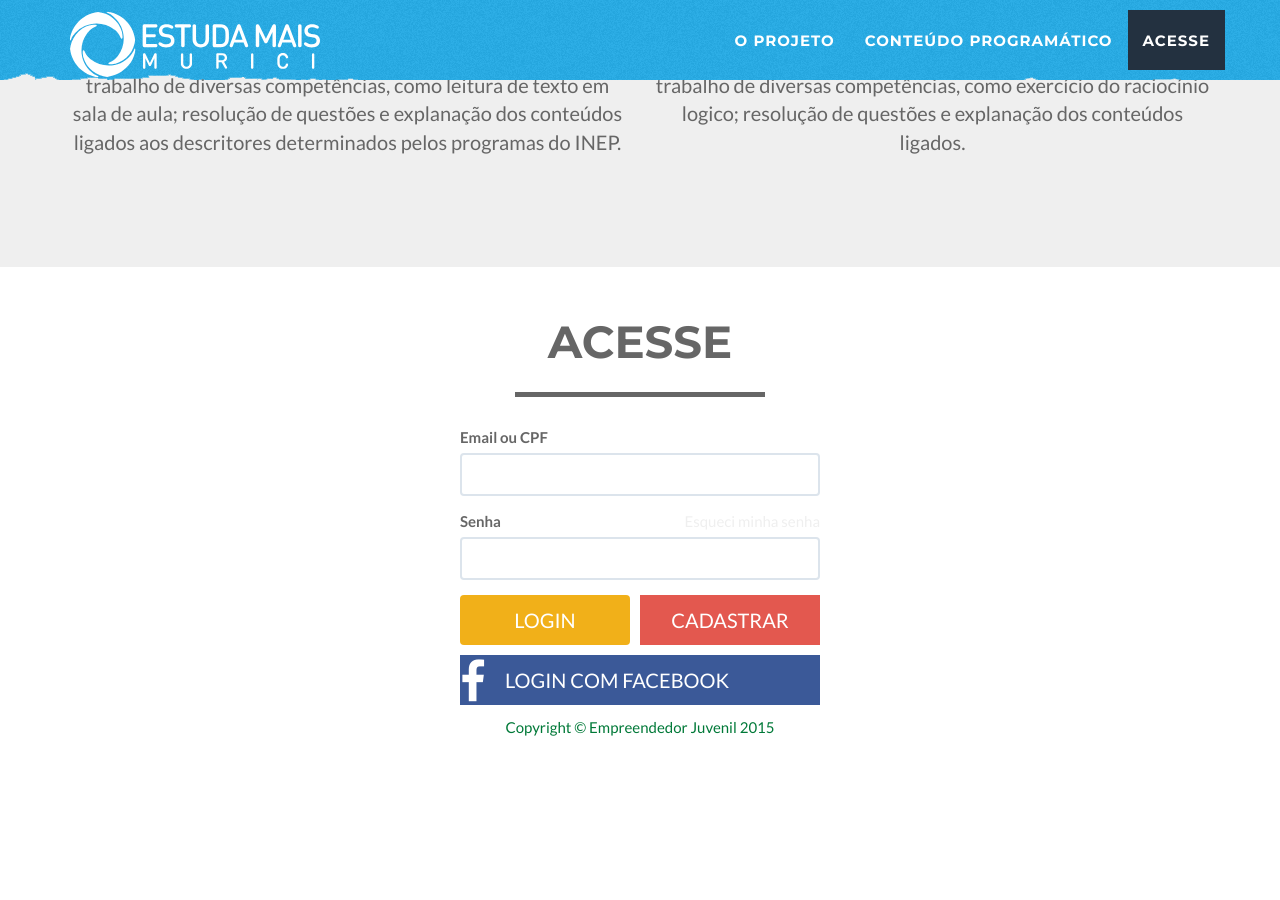
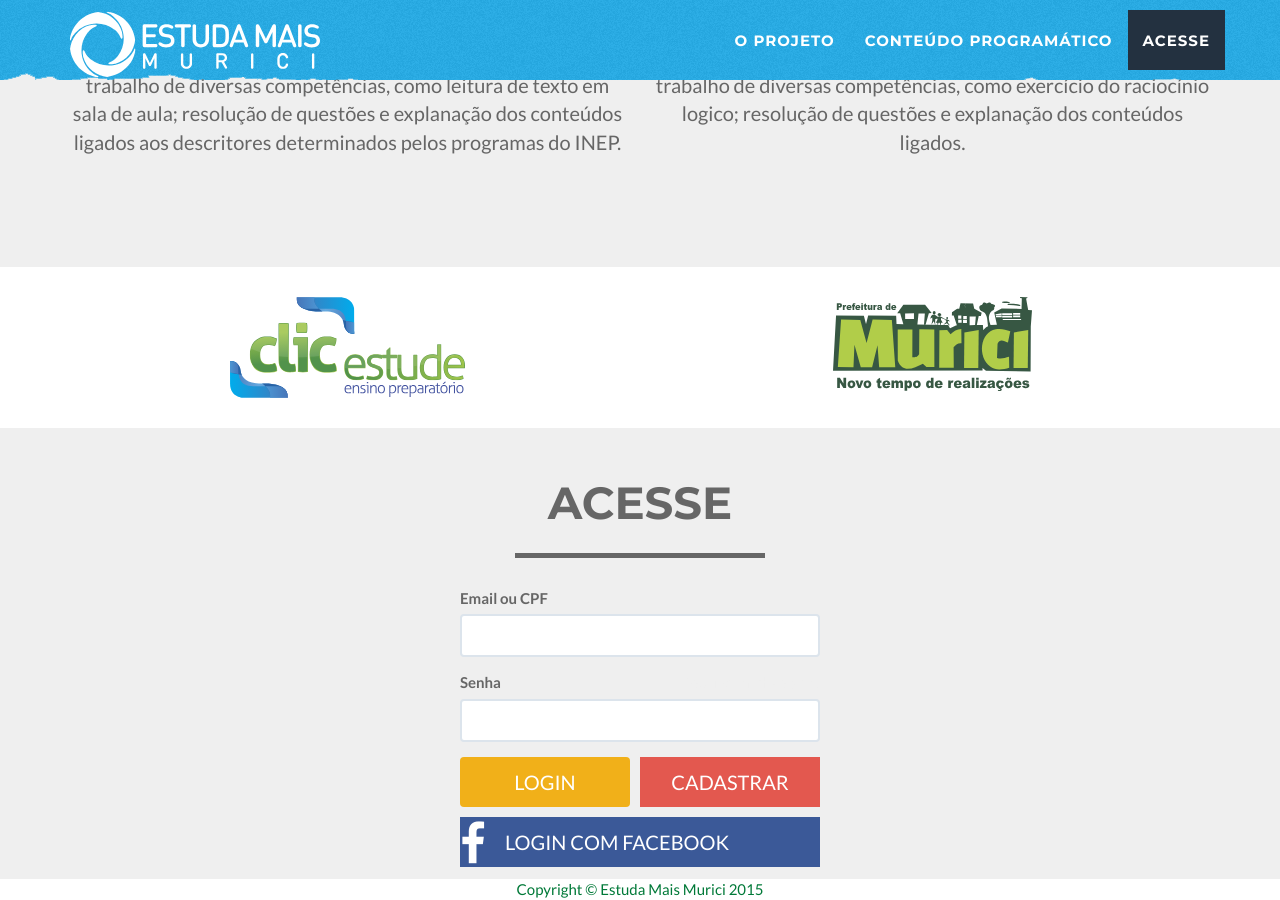
Before and after one commit to wilivro/estudamaismurici.com.br, a Jekyll site: the page built from index.html, in a window 1280 px wide and 900 px high, scrolled down 1217 px. Built offline with Jekyll 4.4.1, drawn with Linux system fonts in a browser that asks for light colours; before the commit the page ends 1956 px from its top, so only the background shows below that.

Commit message:
Update logos e texto

```diff
--- a/_config.yml
+++ b/_config.yml
@@ -1,5 +1,5 @@
 # Site settings
-title: Empreendedor Juvenil
+title: Estuda Mais Murici
 email: your-email@domain.com
 url: https://example.github.io
 description: "Write an awesome description for your new site here. You can edit this line in _config.yml. It will appear in your document head meta (for Google search results) and in your feed.xml site description."
@@ -19,7 +19,7 @@
 
 # Footer settings
 footer:
-  copyright: Empreendedor Juvenil
+  copyright: Estuda Mais Murici
   location: ACESSE
   social: Around the Web
   credits: Credits
--- a/_includes/about.html
+++ b/_includes/about.html
@@ -1,5 +1,5 @@
  <!-- About Section -->
-    <section style="padding: 50px 0 0 0; background-color: #fff;" class="success" id="about">
+    <section style="padding: 50px 0 0 0; background-color: #efefef;" class="success" id="about">
         <div class="container">
             <div class="row">
                 <div class="col-xs-12 text-center">
--- /dev/null
+++ b/_includes/logos.html
@@ -0,0 +1,17 @@
+ <!-- About Section -->
+    <section style="padding: 30px 0 30px 0; background-color: #fff;" class="success" id="about">
+        <div class="container">
+            <div class="row">
+                <div class="col-xs-6">
+                    <div>
+                        <img style="margin: 0 auto;" class="img-responsive" src="img/clic-estude.svg"/>
+                    </div>
+                </div>
+                <div class="col-xs-6">
+                    <div>
+                        <img style="margin: 0 auto;" class="img-responsive" src="img/logo-murici.svg"/>
+                    </div>
+                </div>
+            </div>
+        </div>
+    </section>
--- a/_includes/portfolio_grid.html
+++ b/_includes/portfolio_grid.html
@@ -8,21 +8,21 @@
                         <div class="col-md-2"><img style="margin: 0 auto" class="img-responsive" src="img/prof.png"/></div>
                         <div class="col-md-10">
                             <h3 style="margin: 5px 0 0 0">Professores</h3>
-                            <p>Os melhores professores, formando uma equipe altamente qualificada, sempre disponível e com o objetivo de ajudar você a se preparar para o futuro!</p>
+                            <p align="justify">Os melhores professores, formando uma equipe altamente qualificada, sempre disponível e com o objetivo de ajudar você a se preparar para o futuro!</p>
                         </div>
                     </div>
                     <div style="display: inline-block;">
                         <div class="col-md-2"><img style="margin: 0 auto" class="img-responsive" src="img/adap.png"/></div>
                         <div class="col-md-10">
                             <h3 style="margin: 5px 0 0 0">Plataforma de ensino adaptativo</h3>
-                            <p>Plataforma contendo aulas, simulados e outras questões para praticar. As interações do aluno são registradas gerando relatórios que permitem avaliar o processo de aprendizagem, possibilitando oferecer conteúdos e tarefas personalizadas para suprir as carências observadas. Também disponibiliza acesso para os diferentes tipos de usuário: gestor, professor, aluno e responsável.  </p>
+                            <p align="justify">Plataforma contendo aulas, simulados e outras questões para praticar. As interações do aluno são registradas gerando relatórios que permitem avaliar o processo de aprendizagem, possibilitando oferecer conteúdos e tarefas personalizadas para suprir as carências observadas. Também disponibiliza acesso para os diferentes tipos de usuário: gestor, professor, aluno e responsável.  </p>
                         </div>
                     </div>
                     <div>
                         <div class="col-md-2"><img style="margin: 0 auto" class="img-responsive" src="img/video.png"/></div>
                         <div class="col-md-10">
                             <h3 style="margin: 5px 0 0 0">videoaulas</h3>
-                            <p>As videoaulas estão formatadas de modo claro e objetivo. Há resoluções de questões selecionadas de edições anteriores da Prova Brasil, destacando os principais conteúdos cobrados por tais avalições e o melhor modo de responder a elas. </p>
+                            <p align="justify">As videoaulas estão formatadas de modo claro e objetivo. Há resoluções de questões selecionadas de edições anteriores da Prova Brasil, destacando os principais conteúdos cobrados por tais avalições e o melhor modo de responder a elas. </p>
                         </div>
                     </div>
                </div>
--- a/_layouts/default.html
+++ b/_layouts/default.html
@@ -6,6 +6,7 @@
     {% include header.html %}
     {% include portfolio_grid.html %}
     {% include footer.html %}
+    {% include logos.html %}
     {% include about.html %}
 
     {% include modals.html %}
```
Also changed, not shown: img/clic-estude.svg (added), img/logo-murici.svg (added).
